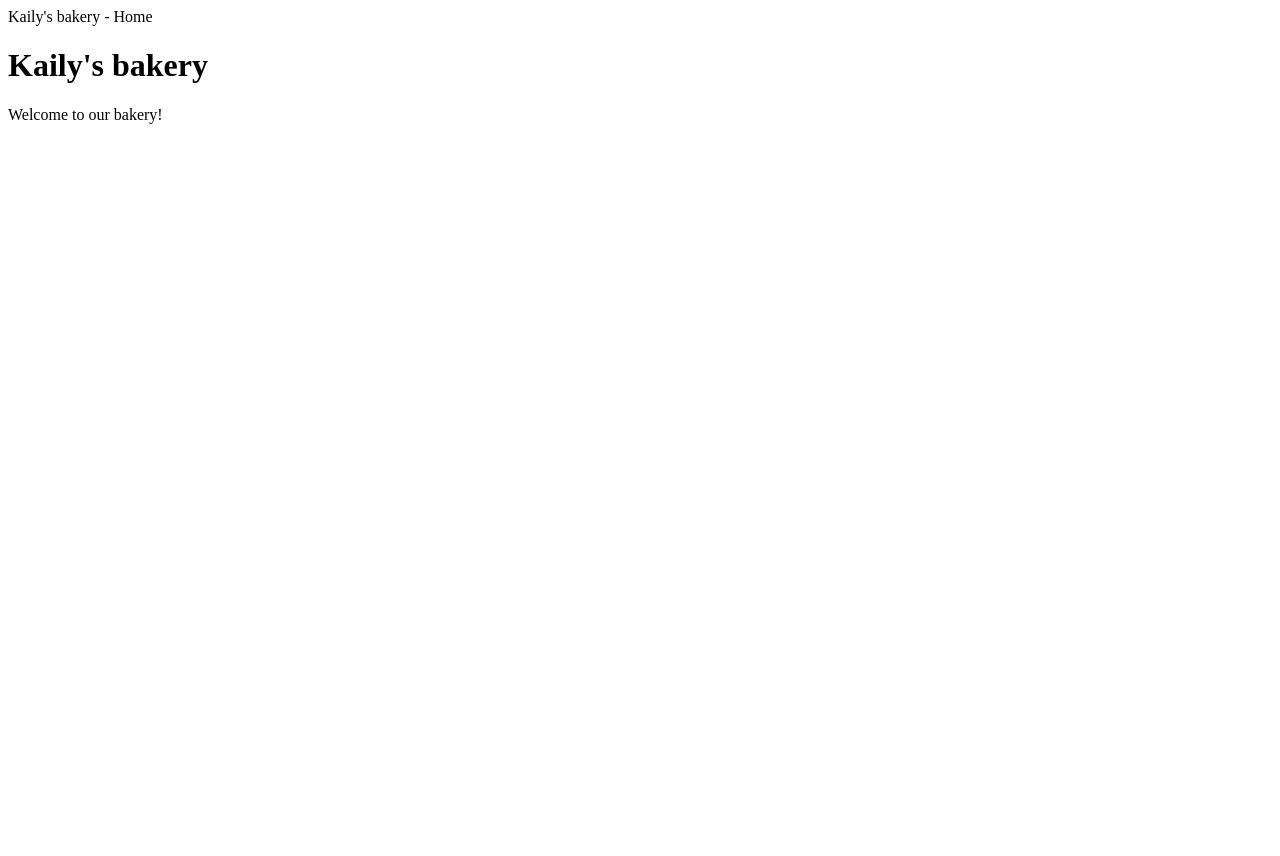
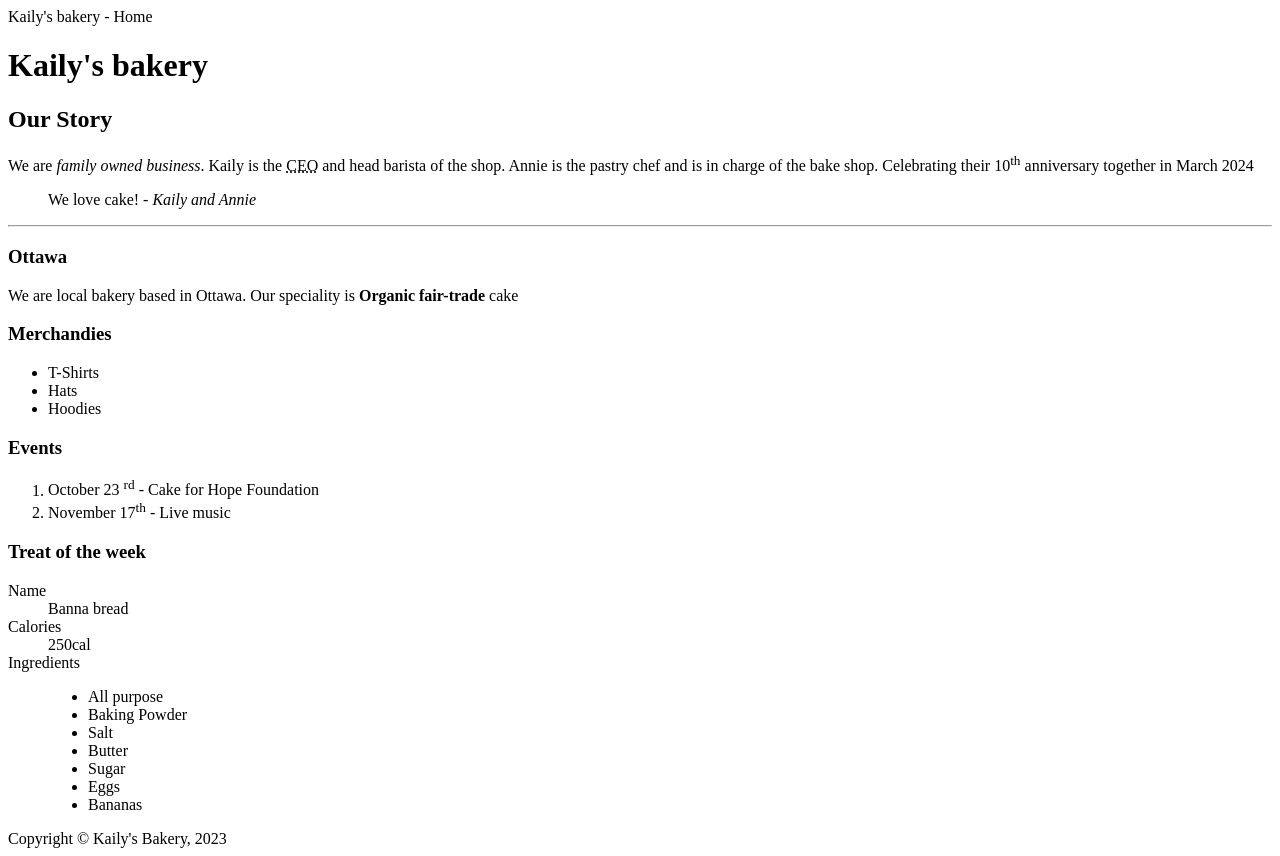
Before and after one commit to nguy1091/nguy1091.github.io, a plain HTML site: page week3/index.html in a window 1280 px wide. Before the commit the page ends 800 px from the top, so only its background shows below. Drawn offline with Linux system fonts and the light colour scheme.

Commit message:
Adds sections to index.html and footer

```diff
--- a/week3/index.html
+++ b/week3/index.html
@@ -1,11 +1,84 @@
 <!DOCTYPE html>
 <html lang="en">
+
 <head>
     <meta charset="UTF-8">
     <titlle>Kaily's bakery - Home</titlle>
 </head>
 <body>
-    <h1>Kaily's bakery</h1>
-    <p>Welcome to our bakery!</p>
+    <!-- This is an HTML commnet -->
+    <!--
+        command/ctrl + / to add or remove comment
+        2
+     -->
+     <header>
+       <h1> Kaily's bakery</h1>
+     </header>
+     <main>
+        <article>
+            <h2>Our Story</h2>
+            <p>
+                We are <em>family owned business</em>. Kaily is the <abbr title="Chief Executive Officer">CEO</abbr> and head barista of the shop. Annie is the pastry chef and is in charge of the bake shop. Celebrating their 10<sup>th</sup> anniversary together in March 2024
+            </p>
+            <blockquote>
+                We love cake! <cite>- Kaily and Annie</cite>
+            </blockquote>
+            <hr>
+            <section>
+                <h3>Ottawa</h3>
+                <p>
+                    We are local bakery based in Ottawa. Our speciality is <b>Organic fair-trade</b> cake
+                </p>
+            </section>
+        </article>
+        <aside>
+            <h3>Merchandies</h3>
+            <!-- Adding a section for an ordered list-->
+            <ul>
+                <li>T-Shirts</li>
+                <li>Hats</li>
+                <li>Hoodies</li>
+            </ul>
+        </aside>
+        <!-- Adding a section for an odered list -->
+            <section>
+                <h3>Events</h3>
+                <ol>
+                    <li>October 23 <sup>rd</sup> - Cake for Hope Foundation</li>
+                    <li>November 17<sup>th</sup> - Live music</li>
+                </ol>
+            </section>
+            <!-- Adding a section for a description list-->
+            <section>
+                <h3> Treat of the week</h3>
+                <d1>
+                    <dt>Name</dt>
+                    <dd>Banna bread</dd>
+
+                    <dt>Calories</dt>
+                    <dd>250cal</dd>
+
+                    <dt>Ingredients</dt>
+                    <dd>
+                        <ul>
+                            <li>All purpose</li>
+                            <li>Baking Powder</li>
+                            <li>Salt</li>
+                            <li>Butter</li>
+                            <li>Sugar</li>
+                            <li>Eggs</li>
+                            <li>Bananas</li>
+                        </ul>
+                    </dd>
+                 </d1>
+            </section>
+     </main>
+     <!-- Site Footer -->
+     <footer>
+        <!-- Special symbols for HTML can be found by google HTML entities -->
+        Copyright &copy; Kaily's Bakery, 2023
+     </footer>
+
 </body>
+
 </html>
```
